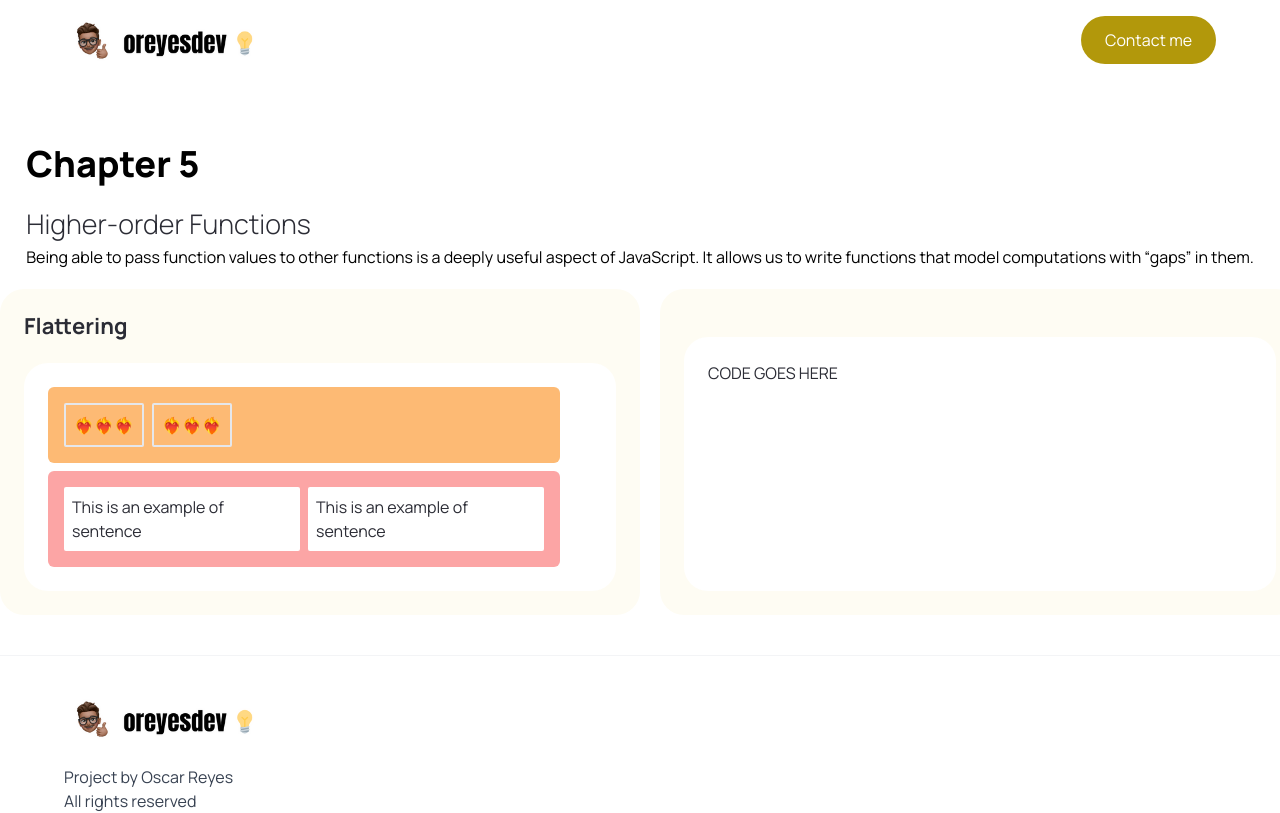
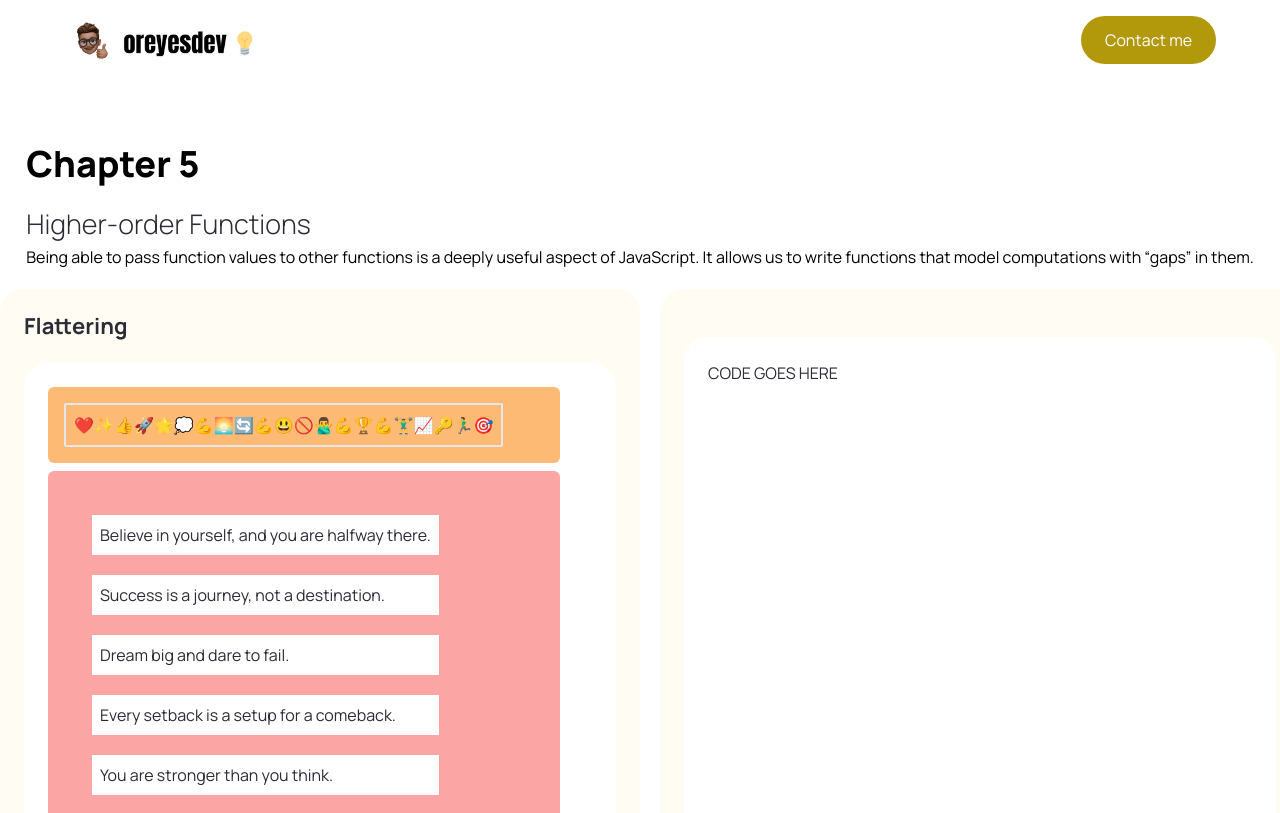
Before and after one commit to jon-oscar/eloquent-js, a Next.js app: page /chapter5 in a window 1280 px wide. Shown: the top 813 px of the page. Built offline with nearby package versions, Linux system fonts and the light colour scheme.

Commit message:
WIP exercise 1

```diff
--- a/components/exercises/chapter-5-oscar/Flattening/Flattening.tsx
+++ b/components/exercises/chapter-5-oscar/Flattening/Flattening.tsx
@@ -1,9 +1,11 @@
 import React from 'react';
+import { getFlattenedArray } from './getFlattenedArray';
 
 const arrays = [
   ['❤️✨👍', '🚀🌟', '💭💪'],
   ['🌅🔄', '💪😃'],
   ['🚫🙅‍♂️', '💪🏆'],
+  ['💪🏋️‍♂️', '📈🔑', '🏃‍♂️🎯'],
 ];
 
 const phrases = [
@@ -25,51 +27,43 @@ const phrases = [
   },
 ];
 
-export function getFlattenedArray(
-  arrays: (string | number)[][]
-): (string | number)[] {
-  return arrays.reduce((acc, curr) => acc.concat(curr), []);
-}
+const arrayToEvaluate = [];
+arrayToEvaluate.push(arrays[0]);
+arrayToEvaluate.push(arrays[1]);
+console.log(arrayToEvaluate);
 
-console.log(getFlattenedArray(arrays));
+const getPhrase = getFlattenedArray(arrayToEvaluate).map((icon, index) => {
+  const matchingIcon = phrases.find((phrase) => phrase.icon === icon);
+  if (matchingIcon) {
+    return (
+      <div className='bg-white m-5 p-2' key={index}>
+        {matchingIcon.phrase}
+      </div>
+    );
+  }
+  return null;
+});
+console.log(getPhrase);
 
 export default function Flattening() {
   return (
     <div>
       <div className='upper bg-orange-300 max-w-lg rounded-md'>
         <div className='paramwrapper p-4 flex gap-2'>
-          <div className='iteration-1 flex border-solid p-2 border-2 rounded-sm'>
-            <div className='innerArrayParam-1'>
-              <span>❤️‍🔥</span>
-            </div>
-            <div className='innerArrayParam-2'>
-              <span>❤️‍🔥</span>
-            </div>
-            <div className='innerArrayParam-3'>
-              <span>❤️‍🔥</span>
-            </div>
-          </div>
-          <div className='iteration-2 flex border-solid p-2 border-2 rounded-sm'>
-            <div className='innerArrayParam-1'>
-              <span>❤️‍🔥</span>
-            </div>
-            <div className='innerArrayParam-2'>
-              <span>❤️‍🔥</span>
-            </div>
-            <div className='innerArrayParam-3'>
-              <span>❤️‍🔥</span>
-            </div>
+          <div className='iteration-1 flex justify-between border-solid p-2 border-2 rounded-sm'>
+            {arrays.map((icons) => {
+              return (
+                <div className='innerArrayParam-2' key={icons}>
+                  <span>{icons}</span>
+                </div>
+              );
+            })}
           </div>
         </div>
       </div>
       <div className='bottom bg-red-300 max-w-lg rounded-md mt-2'>
         <div className='paramwrapper p-4 flex gap-2'>
-          <div className=' bg-white p-2 rounded-sm'>
-            <span>This is an example of sentence</span>
-          </div>
-          <div className=' bg-white p-2 rounded-sm'>
-            <span>This is an example of sentence</span>
-          </div>
+          <div className='p-2 rounded-sm'>{getPhrase}</div>
         </div>
       </div>
     </div>
--- a/components/exercises/chapter-5-oscar/Flattening/getFlattenedArray.tsx
+++ b/components/exercises/chapter-5-oscar/Flattening/getFlattenedArray.tsx
@@ -1,3 +1,5 @@
-export function getFlattenedArray(arrays: (string | number)[][]) {
+export function getFlattenedArray(
+  arrays: (string | number)[][]
+): (string | number)[] {
   return arrays.reduce((acc, curr) => acc.concat(curr), []);
 }
```
